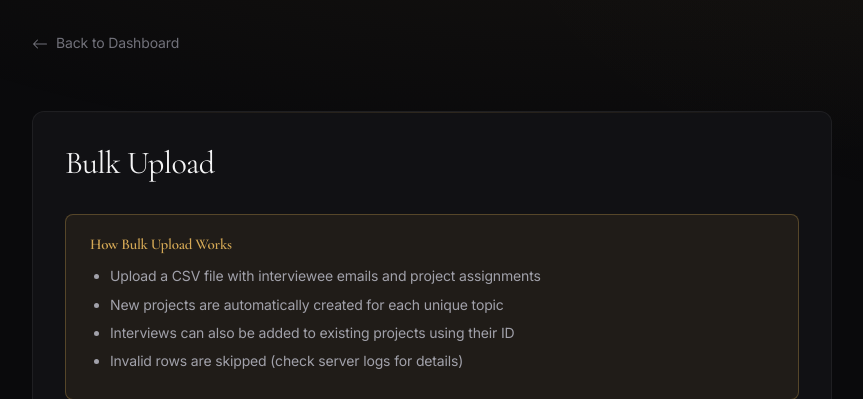
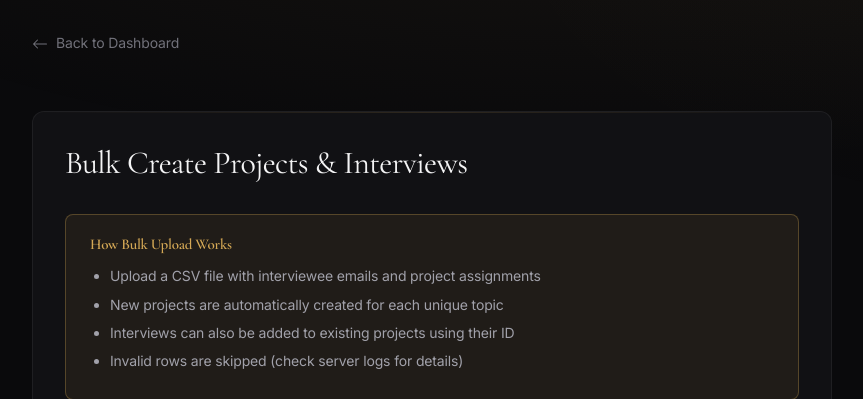
Before and after one commit to nraford7/boswell, a FastAPI app: template src/boswell/server/templates/admin/bulk_import.html in a window 1280 px wide. Shown: the part 71-470 px from the top of the page, without its empty margins (32-895 px from the left). Run offline with FastAPI, Linux system fonts and the light colour scheme; the template is opened without the code that fills it, so the values that code supplies are empty; parts of the project's set-up code (start-up, migrations or seed data) failed here and were passed over; some libraries are stand-ins or nearby versions.

Commit message:
refactor(ui): clarify bulk import page naming
- Rename invite.html to project_bulk_import.html for clarity
- Change "Bulk Import" button to "Import from CSV" in project detail
- Update bulk_import.html title from "Bulk Upload" to "Bulk Create Projects & Interviews"

Co-Authored-By: Claude Opus 4.5 <noreply@anthropic.com>

```diff
--- a/src/boswell/server/routes/admin.py
+++ b/src/boswell/server/routes/admin.py
@@ -1046,7 +1046,7 @@ async def invite_form(
 
     return templates.TemplateResponse(
         request=request,
-        name="admin/invite.html",
+        name="admin/project_bulk_import.html",
         context={
             "user": user,
             "project": project,
--- a/src/boswell/server/templates/admin/bulk_import.html
+++ b/src/boswell/server/templates/admin/bulk_import.html
@@ -1,6 +1,6 @@
 {% extends "base.html" %}
 
-{% block title %}Bulk Upload - Boswell{% endblock %}
+{% block title %}Bulk Create Projects & Interviews - Boswell{% endblock %}
 
 {% block head %}
 <style>
@@ -206,7 +206,7 @@
     </div>
 
     <div class="card form-card">
-        <h1 style="font-family: var(--font-display); font-size: 2rem; font-weight: 400; margin-bottom: 2rem;">Bulk Upload</h1>
+        <h1 style="font-family: var(--font-display); font-size: 2rem; font-weight: 400; margin-bottom: 2rem;">Bulk Create Projects & Interviews</h1>
 
         <div class="instructions">
             <h4>How Bulk Upload Works</h4>
--- a/src/boswell/server/templates/admin/project_detail.html
+++ b/src/boswell/server/templates/admin/project_detail.html
@@ -642,7 +642,7 @@
                     </svg>
                     Add Interview
                 </a>
-                <a href="/admin/projects/{{ project.id }}/invite" class="btn btn-outline">Bulk Import</a>
+                <a href="/admin/projects/{{ project.id }}/invite" class="btn btn-outline">Import from CSV</a>
             </div>
         </div>
 
```
Also changed, not shown: src/boswell/server/templates/admin/project_bulk_import.html (renamed from src/boswell/server/templates/admin/invite.html).
